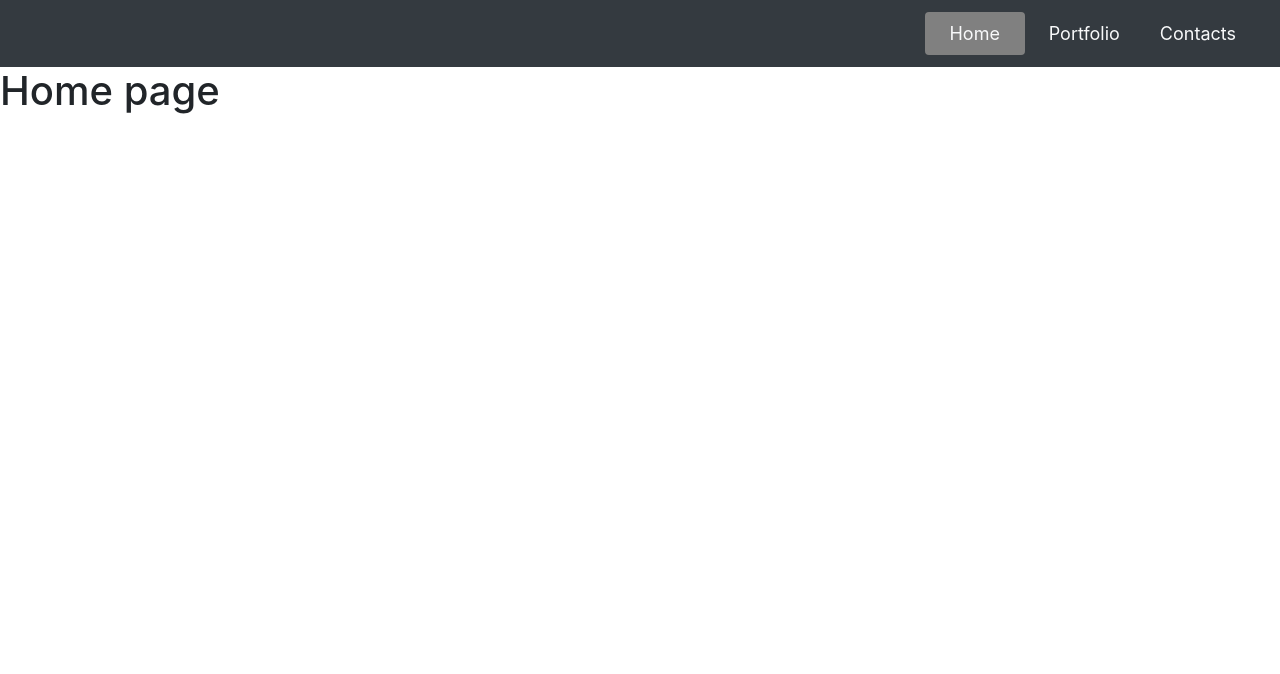
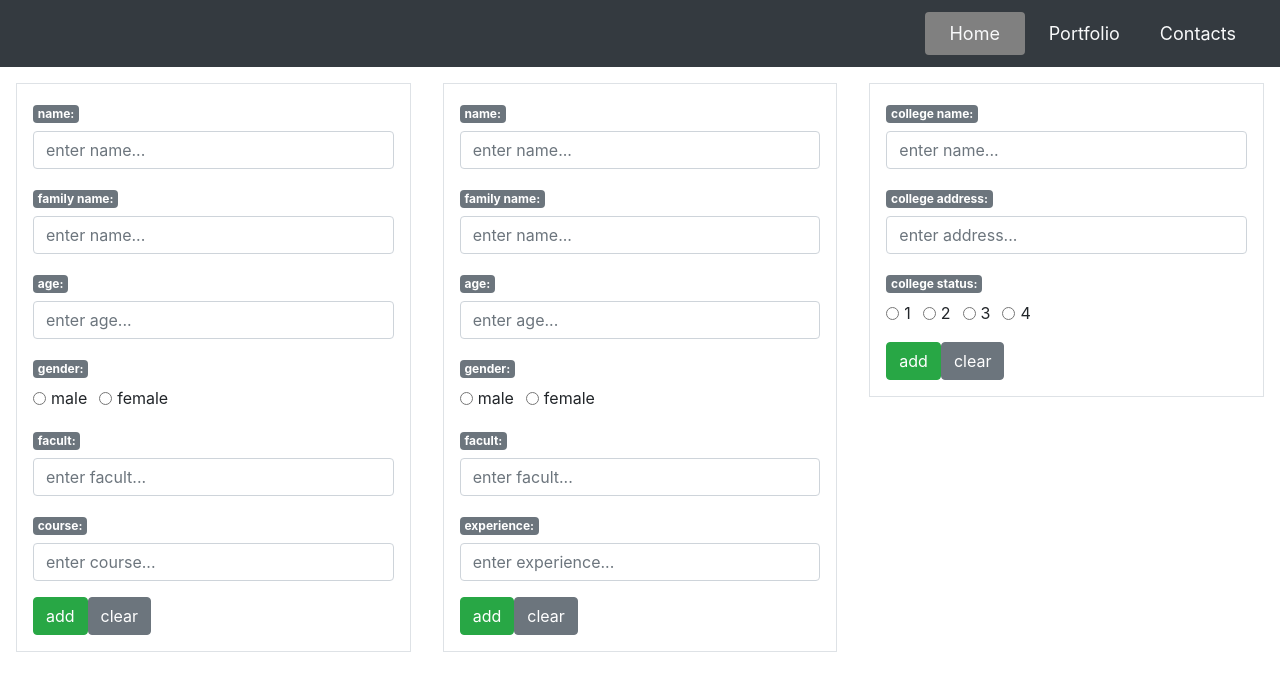
Before and after one commit to laveosa/react-middleware-tests, a React (Create React App) app: page /home in a window 1280 px wide. Shown: the top 674 px of the page. Built offline with nearby package versions, Linux system fonts and the light colour scheme.

Commit message:
create - all forms, view

```diff
--- a/src/components/home/Home.jsx
+++ b/src/components/home/Home.jsx
@@ -1,12 +1,23 @@
 import React from "react";
+import StudentFormContainer from "../../elements/forms/studentForm/StudentFormContainer";
+import TicherFormContainer from "../../elements/forms//ticherForm/TicherFormContainer";
+import CollegeFormContainer from "../../elements/forms/collegeForm/CollegeFormContainer";
 import "./styles.scss";
 
 class Home extends React.Component {
   render() {
     return (
       <div id="HomeComponent">
-        <div className="home-container">
-          <h1>Home page</h1>
+        <div className="home-container container-fluid row m-0 p-0">
+          <div className="form-cover col-4 p-0">
+            <StudentFormContainer />
+          </div>
+          <div className="form-cover col-4 p-0">
+            <TicherFormContainer />
+          </div>
+          <div className="form-cover col-4 p-0">
+            <CollegeFormContainer />
+          </div>
         </div>
       </div>
     );
--- /dev/null
+++ b/src/elements/forms/collegeForm/CollegeForm.jsx
@@ -0,0 +1,63 @@
+import React from "react";
+import "./styles.scss";
+
+class CollegeForm extends React.Component {
+  render() {
+    const statusAmount = [{}, {}, {}, {}];
+    return (
+      <div id="CollegeForm">
+        <div className="college-form m-3 p-3 border">
+          <div className="form-group">
+            <label className="badge badge-secondary">college name:</label>
+            <input
+              type="text"
+              className="form-control"
+              placeholder="enter name..."
+              ref="name"
+            />
+          </div>
+          <div className="form-group">
+            <label className="badge badge-secondary">college address:</label>
+            <input
+              type="address"
+              className="form-control"
+              placeholder="enter address..."
+              ref="address"
+            />
+          </div>
+          <div className="form-group">
+            <label className="badge badge-secondary">college status:</label>
+            <div className="">
+              {statusAmount.map((elem, index) => {
+                return (
+                  <div key={index} className="form-check form-check-inline">
+                    <input
+                      id={"Status" + index + 1}
+                      className="form-check-input"
+                      type="radio"
+                      name="status"
+                      ref="status"
+                      value={index + 1}
+                    />
+                    <label
+                      htmlFor={"Status" + index + 1}
+                      className="form-check-label"
+                    >
+                      {index + 1}
+                    </label>
+                  </div>
+                );
+              })}
+            </div>
+          </div>
+          <div className="button-area">
+            <div className="btn btn-success">add</div>
+            <div className="btn btn-secondary">clear</div>
+          </div>
+        </div>
+      </div>
+    );
+  }
+}
+
+export default CollegeForm;
--- /dev/null
+++ b/src/elements/forms/collegeForm/CollegeFormContainer.jsx
@@ -0,0 +1,10 @@
+import React from "react";
+import CollegeForm from "./CollegeForm";
+
+class CollegeFormContainer extends React.Component {
+  render() {
+    return <CollegeForm />;
+  }
+}
+
+export default CollegeFormContainer;
--- /dev/null
+++ b/src/elements/forms/studentForm/StudentForm.jsx
@@ -0,0 +1,95 @@
+import React from "react";
+import "./styles.scss";
+
+class StudentForm extends React.Component {
+  render() {
+    return (
+      <div id="StudentForm">
+        <div className="student-form m-3 p-3 border">
+          <div className="form-group">
+            <label className="badge badge-secondary">name:</label>
+            <input
+              className="form-control"
+              type="text"
+              placeholder="enter name..."
+              ref="name"
+            />
+          </div>
+          <div className="form-group">
+            <label className="badge badge-secondary">family name:</label>
+            <input
+              className="form-control"
+              type="text"
+              placeholder="enter name..."
+              ref="familyName"
+            />
+          </div>
+          <div className="form-group">
+            <label className="badge badge-secondary">age:</label>
+            <input
+              className="form-control"
+              type="number"
+              placeholder="enter age..."
+              ref="age"
+            />
+          </div>
+          <div className="form-group">
+            <label className="badge badge-secondary">gender:</label>
+            <div>
+              <div className="form-check form-check-inline">
+                <input
+                  id="Male"
+                  className="form-check-input"
+                  type="radio"
+                  name="gender"
+                  ref="gender"
+                  value="1"
+                />
+                <label htmlFor="Male" className="form-check-label">
+                  male
+                </label>
+              </div>
+              <div className="form-check form-check-inline">
+                <input
+                  id="Female"
+                  className="form-check-input"
+                  type="radio"
+                  name="gender"
+                  ref="gender"
+                  value="2"
+                />
+                <label htmlFor="Female" className="form-check-label">
+                  female
+                </label>
+              </div>
+            </div>
+          </div>
+          <div className="form-group">
+            <label className="badge badge-secondary">facult:</label>
+            <input
+              className="form-control"
+              type="text"
+              placeholder="enter facult..."
+              ref="facult"
+            />
+          </div>
+          <div className="form-group">
+            <label className="badge badge-secondary">course:</label>
+            <input
+              className="form-control"
+              type="text"
+              placeholder="enter course..."
+              ref="course"
+            />
+          </div>
+          <div className="button-area">
+            <div className="btn btn-success">add</div>
+            <div className="btn btn-secondary">clear</div>
+          </div>
+        </div>
+      </div>
+    );
+  }
+}
+
+export default StudentForm;
--- /dev/null
+++ b/src/elements/forms/studentForm/StudentFormContainer.jsx
@@ -0,0 +1,10 @@
+import React from "react";
+import StudentForm from "./StudentForm";
+
+class StudentFormContainer extends React.Component {
+  render() {
+    return <StudentForm />;
+  }
+}
+
+export default StudentFormContainer;
--- /dev/null
+++ b/src/elements/forms/ticherForm/TicherForm.jsx
@@ -0,0 +1,95 @@
+import React from "react";
+import "./styles.scss";
+
+class TicherForm extends React.Component {
+  render() {
+    return (
+      <div id="TicherForm">
+        <div className="ticher-form m-3 p-3 border">
+          <div className="form-group">
+            <label className="badge badge-secondary">name:</label>
+            <input
+              className="form-control"
+              type="text"
+              placeholder="enter name..."
+              ref="name"
+            />
+          </div>
+          <div className="form-group">
+            <label className="badge badge-secondary">family name:</label>
+            <input
+              className="form-control"
+              type="text"
+              placeholder="enter name..."
+              ref="familyName"
+            />
+          </div>
+          <div className="form-group">
+            <label className="badge badge-secondary">age:</label>
+            <input
+              className="form-control"
+              type="number"
+              placeholder="enter age..."
+              ref="age"
+            />
+          </div>
+          <div className="form-group">
+            <label className="badge badge-secondary">gender:</label>
+            <div>
+              <div className="form-check form-check-inline">
+                <input
+                  id="Male"
+                  className="form-check-input"
+                  type="radio"
+                  name="gender"
+                  ref="gender"
+                  value="1"
+                />
+                <label htmlFor="Male" className="form-check-label">
+                  male
+                </label>
+              </div>
+              <div className="form-check form-check-inline">
+                <input
+                  id="Female"
+                  className="form-check-input"
+                  type="radio"
+                  name="gender"
+                  ref="gender"
+                  value="2"
+                />
+                <label htmlFor="Female" className="form-check-label">
+                  female
+                </label>
+              </div>
+            </div>
+          </div>
+          <div className="form-group">
+            <label className="badge badge-secondary">facult:</label>
+            <input
+              className="form-control"
+              type="text"
+              placeholder="enter facult..."
+              ref="facult"
+            />
+          </div>
+          <div className="form-group">
+            <label className="badge badge-secondary">experience:</label>
+            <input
+              className="form-control"
+              type="text"
+              placeholder="enter experience..."
+              ref="experience"
+            />
+          </div>
+          <div className="button-area">
+            <div className="btn btn-success">add</div>
+            <div className="btn btn-secondary">clear</div>
+          </div>
+        </div>
+      </div>
+    );
+  }
+}
+
+export default TicherForm;
--- /dev/null
+++ b/src/elements/forms/ticherForm/TicherFormContainer.jsx
@@ -0,0 +1,10 @@
+import React from "react";
+import TicherForm from "./TicherForm";
+
+class TicherFormContainer extends React.Component {
+  render() {
+    return <TicherForm />;
+  }
+}
+
+export default TicherFormContainer;
```
Also changed, not shown: src/elements/forms/collegeForm/styles.scss (added), src/elements/forms/studentForm/styles.scss (added), src/elements/forms/ticherForm/styles.scss (added).
